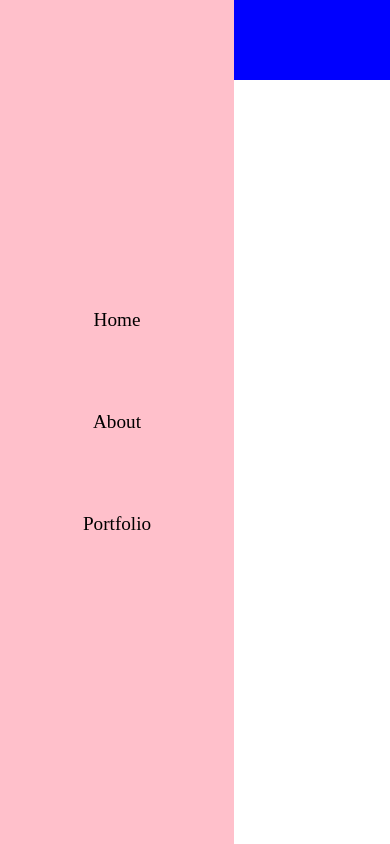
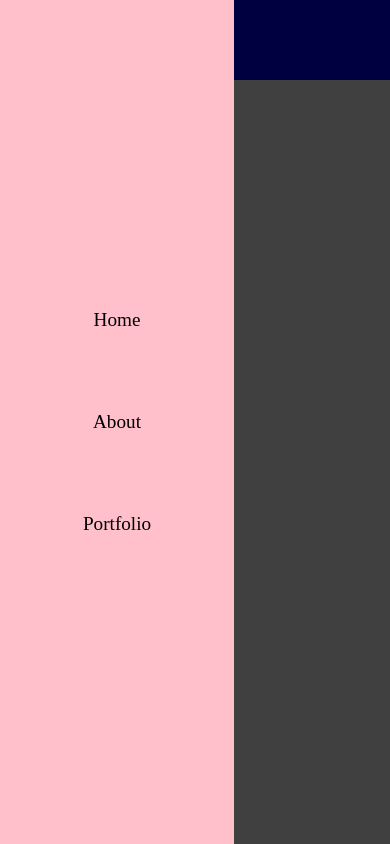
Before and after one commit to elvisonob/TinkerHub, a React (Create React App) app: page / in a window 390 px wide. Both pictures are taken after a click on the button 44 px from the left and 41 px from the top of the page. Built offline with nearby package versions, Linux system fonts and the light colour scheme.

Commit message:
tinkering Hub

```diff
--- a/src/components/Navigation/MainNavigation.js
+++ b/src/components/Navigation/MainNavigation.js
@@ -3,6 +3,7 @@ import NavLinks from './NavLinks.js';
 import classes from './MainNavigation.module.css';
 import SideDrawer from './SideDrawer.js';
 import { useState, Fragment } from 'react';
+import BackDrop from '../UIElements/BackDrop';
 
 const MainNavigation = () => {
   const [drawerIsClose, setDrawerIsClose] = useState(false);
@@ -10,15 +11,19 @@ const MainNavigation = () => {
   const openDrawer = () => {
     setDrawerIsClose(true);
   };
+
+  const closeDrawer = () => {
+    setDrawerIsClose(false);
+  };
   return (
     <Fragment>
-      {drawerIsClose && (
-        <SideDrawer>
-          <nav className={classes['mobile-nav-view']}>
-            <NavLinks />
-          </nav>
-        </SideDrawer>
-      )}
+      {drawerIsClose && <BackDrop onClick={closeDrawer} />}
+      <SideDrawer show={drawerIsClose}>
+        <nav className={classes['mobile-nav-view']}>
+          <NavLinks />
+        </nav>
+      </SideDrawer>
+
       <MainHeader>
         <button className={classes['nav-mobile-bar']} onClick={openDrawer}>
           <span />
--- a/src/components/Navigation/MainNavigation.module.css
+++ b/src/components/Navigation/MainNavigation.module.css
@@ -3,7 +3,20 @@
 }
 
 .mobile-nav-view {
-  display: none;
+  display: block;
+}
+
+.mobile-nav-view ul {
+  display: flex;
+  flex-direction: column;
+  width: 100%;
+  height: 100vh;
+  justify-content: center;
+  align-items: center;
+}
+
+.mobile-nav-view li {
+  padding: 40px;
 }
 
 @media (max-width: 768px) {
@@ -28,7 +41,4 @@
   h2 {
     margin-right: 20rem;
   }
-  .mobile-nav-view {
-    display: block;
-  }
 }
--- a/src/components/Navigation/NavLinks.js
+++ b/src/components/Navigation/NavLinks.js
@@ -1,6 +1,6 @@
 import classes from './NavLinks.module.css';
 
-const NavLinks = () => {
+const NavLinks = (props) => {
   return (
     <ul className={classes['nav-link']}>
       <li>Home</li>
--- a/src/components/Navigation/SideDrawer.js
+++ b/src/components/Navigation/SideDrawer.js
@@ -1,9 +1,18 @@
 import classes from './SideDrawer.module.css';
 import ReactDOM from 'react-dom';
+import { CSSTransition } from 'react-transition-group';
 
 const SideDrawer = (props) => {
   const content = (
-    <aside className={classes['side-drawer']}>{props.children}</aside>
+    <CSSTransition
+      in={props.show}
+      classNames="slide-in-left"
+      timeout={200}
+      unmountOnExit
+      mountOnEnter
+    >
+      <aside className={classes['side-drawer']}>{props.children}</aside>
+    </CSSTransition>
   );
 
   return ReactDOM.createPortal(content, document.getElementById('drawer-hook'));
--- a/src/components/Navigation/SideDrawer.module.css
+++ b/src/components/Navigation/SideDrawer.module.css
@@ -1,8 +1,9 @@
 .side-drawer {
-  background-color: pink;
+  background: pink;
   position: fixed;
   top: 0;
   left: 0;
   height: 100vh;
   width: 60%;
+  z-index: 100;
 }
--- /dev/null
+++ b/src/components/UIElements/BackDrop.js
@@ -0,0 +1,13 @@
+import ReactDOM from 'react-dom';
+import classes from './BackDrop.module.css';
+
+const BackDrop = (props) => {
+  const backDrop = (
+    <div className={classes['back-drop']} onClick={props.onClick}>
+      {props.children}
+    </div>
+  );
+  return ReactDOM.createPortal(backDrop, document.getElementById('back-drop'));
+};
+
+export default BackDrop;
--- /dev/null
+++ b/src/components/UIElements/BackDrop.module.css
@@ -0,0 +1,9 @@
+.back-drop {
+  z-index: 10;
+  position: fixed;
+  background: rgba(0, 0, 0, 0.75);
+  left: 0;
+  top: 0;
+  width: 100%;
+  height: 100%;
+}
--- a/src/index.css
+++ b/src/index.css
@@ -3,3 +3,24 @@
   padding: 0;
   box-sizing: border-box;
 }
+
+.slide-in-left-enter {
+  transform: translateX(-100%);
+}
+
+.slide-in-left-enter-active {
+  transform: translateX(0%);
+  transition: all 200ms;
+  opacity: 1;
+}
+
+.slide-in-left-exit {
+  transform: translateX(0%);
+  opacity: 1;
+  transition: all 200ms;
+}
+
+.slide-in-left-exit-active {
+  transform: translateX(-100%);
+  opacity: 0;
+}
```
